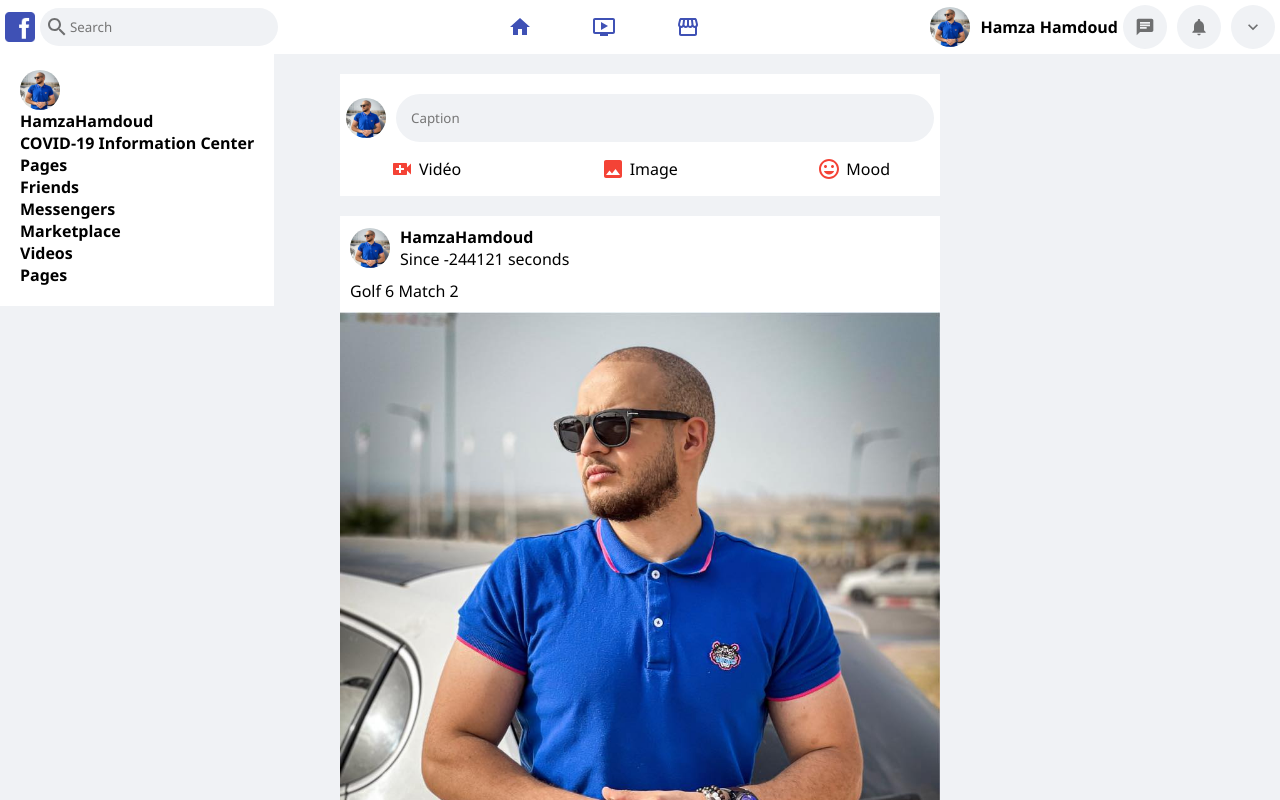
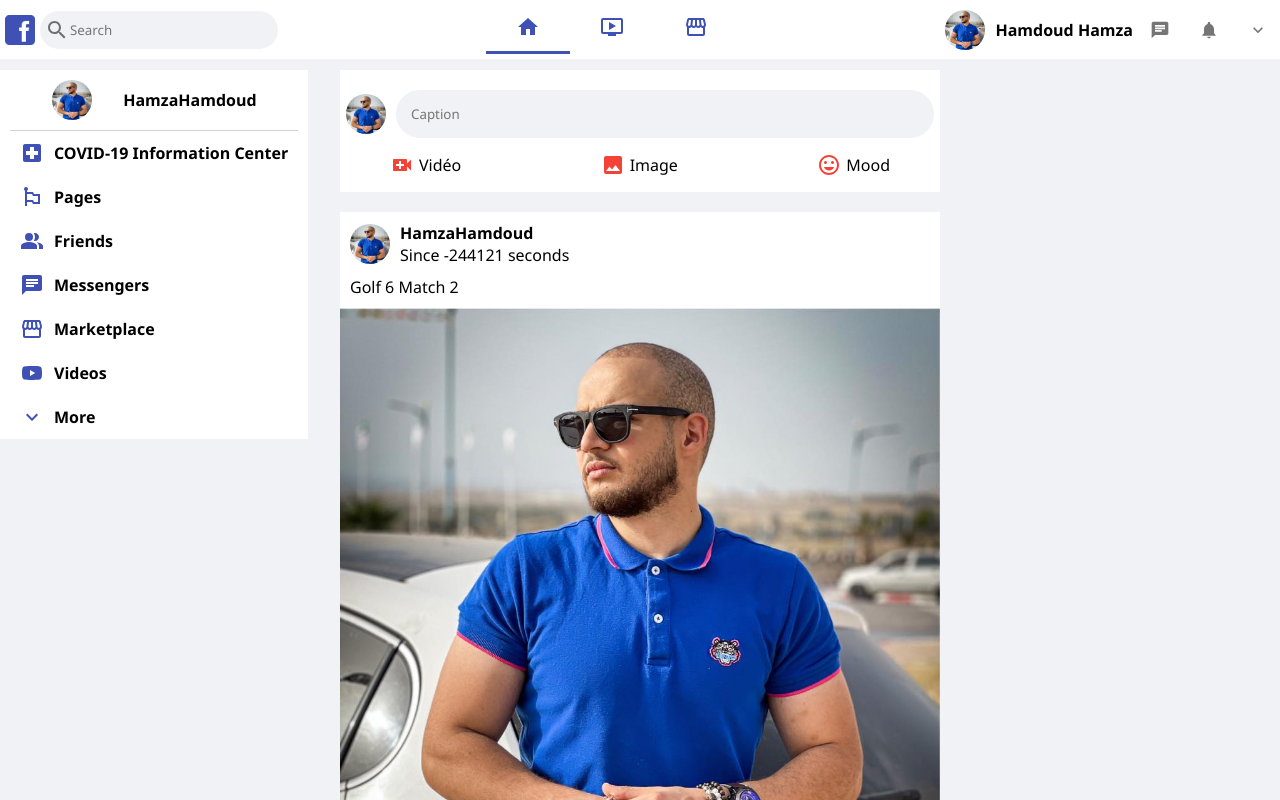
Before and after one commit to HamzaDevDz/Facebook-MERN-Clone, a React (Create React App) app in the folder client/: page /home in a window 1280 px wide. Shown: the top 800 px of the page. Built offline with nearby package versions, Linux system fonts and the light colour scheme.

Commit message:
header : box

```diff
--- a/client/package.json
+++ b/client/package.json
@@ -13,6 +13,7 @@
     "react": "^17.0.2",
     "react-dom": "^17.0.2",
     "react-redux": "^7.2.4",
+    "react-router-dom": "^5.2.1",
     "react-scripts": "4.0.3"
   },
   "scripts": {
--- a/client/src/App.js
+++ b/client/src/App.js
@@ -2,14 +2,27 @@ import React from 'react';
 import Header from "./features/header/Header";
 import {Feed} from "./features/feed/Feed";
 import {Sidebar} from "./features/sidebar/Sidebar";
+import {Redirect, Route, Switch, BrowserRouter as Router} from "react-router-dom";
 
 function App() {
   return (
-    <div className={'app'}>
-      <Header />
-      <Feed />
-      <Sidebar />
-    </div>
+    <Router>
+        {<Header/>}
+        <div className={'app'}>
+            <Switch>
+                <Route exact
+                       path={'/home'}
+                       render={()=>(
+                           <React.Fragment>
+                               <Feed />
+                               <Sidebar />
+                           </React.Fragment>
+                       )}
+                />
+                <Redirect to="/home" />
+            </Switch>
+        </div>
+    </Router>
   )
 }
 
--- a/client/src/features/feed/Feed.css
+++ b/client/src/features/feed/Feed.css
@@ -3,5 +3,6 @@
     flex-direction: column;
     align-items: center;
     width: 600px;
-    /*background-color: darkgrey;*/
+    position: relative;
+    transform: translateY(70px);
 }
--- a/client/src/features/feed/posts/comment/Comment.css
+++ b/client/src/features/feed/posts/comment/Comment.css
@@ -8,7 +8,7 @@
     display: flex;
     flex-direction: row;
     align-items: center;
-    margin-bottom: 10px;
+    margin-top: 10px;
 }
 .comment__avatar{
     margin-right: 10px;
--- a/client/src/features/header/Header.css
+++ b/client/src/features/header/Header.css
@@ -5,8 +5,11 @@
     flex-direction: row;
     justify-content: space-between;
     align-items: center;
-    position: relative;
     margin-bottom: 20px;
+    position: fixed;
+    top: 0;
+    min-height: 50px;
+    z-index: 1;
 }
 /* HEADER SEARCH */
 .header__search{
@@ -45,14 +48,21 @@
     justify-content: space-evenly;
     align-items: center;
 }
-.header__nav__icon{
+.header__nav__btn{
     padding: 10px 30px !important;
-    transition: 0.5s;
     position: relative;
 }
-.header__nav__icon:hover{
+.header__nav__btn:hover{
     cursor: pointer;
     background-color: #F0F2F5;
+}
+.selected span{
+    position: absolute;
+    bottom: 0;
+    left: 0;
+    width: 100%;
+    height: 3px;
+    background-color: #3F51B5;
 }
 
 /* HEADER ACCOUNT */
@@ -65,6 +75,7 @@
     display: flex;
     flex-direction: row;
     align-items: center;
+
 }
 .header__account__user__avatar{
     margin-right: 10px;
@@ -72,14 +83,13 @@
 .header__account__btn{
     padding: 5px;
     border-radius: 50%;
-    background-color: #F0F2F5 !important;
-    margin: 0 5px !important;
+    margin-left: 5px !important;
 }
 .header__account__btn:hover{
     cursor: pointer;
 }
 .header__account__btn__icon{
-    /*pointer-events: none;*/
+    pointer-events: none;
 }
 
 /* HEADER PLUS */
--- a/client/src/features/header/Header.js
+++ b/client/src/features/header/Header.js
@@ -14,18 +14,21 @@ import IconButton from "@material-ui/core/IconButton";
 
 const Header = () => {
 
+    const user = {username:'HamzaHamdoud', name:'Hamza', fname:'Hamdoud', imgUserURL:'hamza.jpg'}
+
     const [openPlus, setOpenPlus] = useState(false)
 
     const hidePlus = () => {
         document.querySelector('.header__plus').classList.remove('open')
         setOpenPlus(false)
         document.querySelector('.header__account__btnPlus__iconPlus').style.color = '#6E6F70'
+        window.removeEventListener('click', eventListnerBox)
     }
-
     const showPlus = () => {
         document.querySelector('.header__plus').classList.add('open')
         setOpenPlus(true)
         document.querySelector('.header__account__btnPlus__iconPlus').style.color = 'blue'
+        window.addEventListener('click', eventListnerBox)
     }
 
     const handleOpenPlus = (e) => {
@@ -33,6 +36,14 @@ const Header = () => {
             showPlus()
         }
         else{
+            hidePlus()
+        }
+    }
+
+    const eventListnerBox = (e) => {
+        const box = document.querySelector('.header__plus')
+        const btn = document.querySelector('.header__account__btnPlus')
+        if(e.target !== box && e.target !== btn && !box.contains(e.target) && !btn.contains(e.target)){
             hidePlus()
         }
     }
@@ -49,14 +60,21 @@ const Header = () => {
                 </div>
             </div>
             <div className={'header__nav'}>
-                <HomeIcon className={'header__nav__icon'} color={'primary'} fontSize={'medium'}/>
-                <OndemandVideoIcon className={'header__nav__icon'} color={'primary'} fontSize={'medium'}/>
-                <StorefrontIcon className={'header__nav__icon'} color={'primary'} fontSize={'medium'}/>
+                <div className={'header__nav__btn header__nav__home selected'}>
+                    <HomeIcon className={'header__nav__btn__icon'} color={'primary'} fontSize={'medium'}/>
+                    <span></span>
+                </div>
+                <div className={'header__nav__btn header__nav__video'}>
+                    <OndemandVideoIcon className={'header__nav__btn__icon'} color={'primary'} fontSize={'medium'}/>
+                </div>
+                <div className={'header__nav__btn header__nav__marketplace'}>
+                    <StorefrontIcon className={'header__nav__btn__icon'} color={'primary'} fontSize={'medium'}/>
+                </div>
             </div>
             <div className={'header__account'}>
                 <div className={'header__account__user'}>
-                    <Avatar className={'header__account__user__avatar'} alt="H" src="hamza.jpg" />
-                    <strong>Hamza Hamdoud</strong>
+                    <Avatar className={'header__account__user__avatar'} alt={user.username[0]} src={user.imgUserURL} />
+                    <strong>{user.fname} {user.name}</strong>
                 </div>
                 <IconButton className={'header__account__btn header__account__btnChat'}>
                     <ChatIcon className={'header__account__btn__icon'} fontSize={'small'} color="action"/>
--- a/client/src/features/sidebar/Sidebar.css
+++ b/client/src/features/sidebar/Sidebar.css
@@ -1,9 +1,26 @@
 .sidebar{
     display: flex;
     flex-direction: column;
-    padding: 20px;
     background-color: #FFFFFF;
     position: fixed;
     left: 0;
-    top: 50px;
+    top: 70px;
+    padding: 0 10px 0 10px;
 }
+.sidebar__point, .sidebar__user{
+    padding: 10px;
+    display: flex;
+    flex-direction: row;
+    align-items: center;
+}
+.sidebar__point:hover{
+    cursor: pointer;
+    background-color: #F0F2F5;
+}
+.sidebar__user{
+    justify-content: space-evenly;
+    border-bottom: 1px solid lightgrey;
+}
+.sidebar__point__icon{
+    margin-right: 10px;
+}
--- a/client/src/features/sidebar/Sidebar.js
+++ b/client/src/features/sidebar/Sidebar.js
@@ -1,6 +1,13 @@
 import React from "react"
 import './Sidebar.css'
 import Avatar from "@material-ui/core/Avatar";
+import LocalHospitalIcon from '@material-ui/icons/LocalHospital';
+import EmojiFlagsIcon from '@material-ui/icons/EmojiFlags';
+import PeopleAltIcon from '@material-ui/icons/PeopleAlt';
+import ChatIcon from '@material-ui/icons/Chat';
+import StorefrontIcon from '@material-ui/icons/Storefront';
+import YouTubeIcon from '@material-ui/icons/YouTube';
+import ExpandMoreIcon from '@material-ui/icons/ExpandMore';
 
 export const Sidebar = () => {
 
@@ -8,30 +15,37 @@ export const Sidebar = () => {
 
     return (
         <div className={'sidebar'}>
-            <div className={'sidebar__point sidebar__user'}>
+            <div className={'sidebar__user'}>
                 <Avatar className={'sidebar__user__avatar'} alt="H" src="hamza.jpg" />
                 <strong>{username}</strong>
             </div>
             <div className={'sidebar__point sidebar__covid'}>
+                <LocalHospitalIcon className={'sidebar__point__icon'} style={{color:'#3F51B5'}} />
                 <strong>COVID-19 Information Center</strong>
             </div>
             <div className={'sidebar__point sidebar__pages'}>
+                <EmojiFlagsIcon className={'sidebar__point__icon'} style={{color:'#3F51B5'}} />
                 <strong>Pages</strong>
             </div>
             <div className={'sidebar__point sidebar__friends'}>
+                <PeopleAltIcon className={'sidebar__point__icon'} style={{color:'#3F51B5'}} />
                 <strong>Friends</strong>
             </div>
             <div className={'sidebar__point sidebar__messengers'}>
+                <ChatIcon className={'sidebar__point__icon'} style={{color:'#3F51B5'}} />
                 <strong>Messengers</strong>
             </div>
             <div className={'sidebar__point sidebar__marketplace'}>
+                <StorefrontIcon className={'sidebar__point__icon'} style={{color:'#3F51B5'}} />
                 <strong>Marketplace</strong>
             </div>
             <div className={'sidebar__point sidebar__videos'}>
+                <YouTubeIcon className={'sidebar__point__icon'} style={{color:'#3F51B5'}} />
                 <strong>Videos</strong>
             </div>
             <div className={'sidebar__point sidebar__more'}>
-                <strong>Pages</strong>
+                <ExpandMoreIcon className={'sidebar__point__icon'} style={{color:'#3F51B5'}} />
+                <strong>More</strong>
             </div>
         </div>
     )
```
Also changed, not shown: 1 other file (tests, documents, lock files or other folders).
